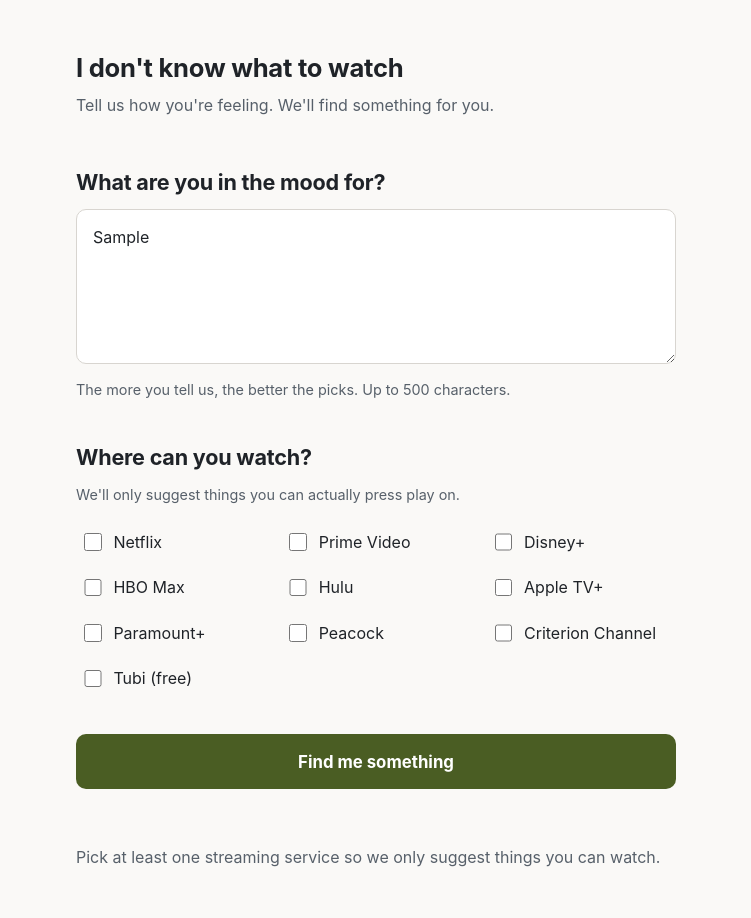
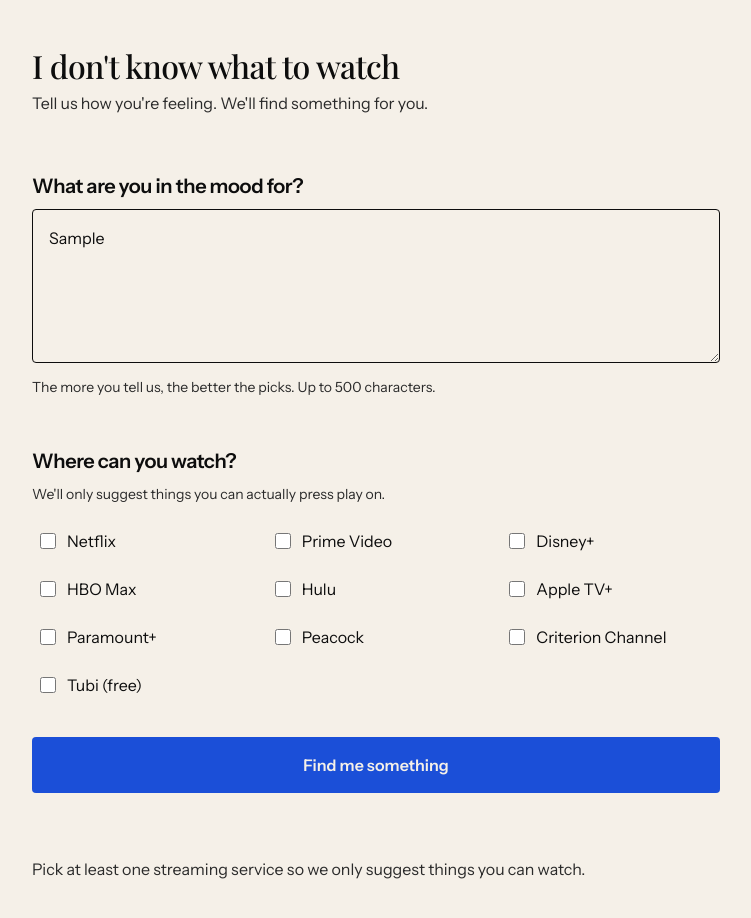
Before and after one commit to green-melinda/find-a-film, a website: page public/index.html in a window 1280 px wide. Both pictures are taken after typing "Sample" into the empty fields and a click on the button "Find me something". Shown: the whole page, without its empty margins (264-1015 px from the left). Drawn offline with nearby package versions, Linux system fonts and the light colour scheme.

Commit message:
Adopt Civic Ink v1.5 via two-layer token adaptation

```diff
--- a/public/index.html
+++ b/public/index.html
@@ -4,6 +4,10 @@
   <meta charset="utf-8">
   <meta name="viewport" content="width=device-width, initial-scale=1">
   <title>find-a-film</title>
+  <link rel="preconnect" href="https://fonts.googleapis.com">
+  <link rel="preconnect" href="https://fonts.gstatic.com" crossorigin>
+  <link href="https://fonts.googleapis.com/css2?family=Instrument+Sans:wght@400..700&family=Playfair+Display:wght@400..700&display=swap" rel="stylesheet">
+  <link rel="stylesheet" href="tokens.css">
   <link rel="stylesheet" href="styles.css">
 </head>
 <body>
--- a/public/styles.css
+++ b/public/styles.css
@@ -1,17 +1,8 @@
-/* find-a-film — static skeleton styles
-   Content-first: type does the structure, color stays out of the way. */
-
-:root {
-  --ink: #1f2328;
-  --ink-soft: #57606a;
-  --paper: #faf9f7;
-  --card: #ffffff;
-  --line: #d8d5d0;
-  --accent: #4a5d23;      /* olive — calm, not streaming-service neon */
-  --accent-ink: #ffffff;
-  --badge-bg: #eef0e8;
-  --radius: 10px;
-}
+/* find-a-film — Civic Ink adaptation (tokens v0.2)
+   Content-first: type does the structure, color stays out of the way.
+   All values come from the --ff-* theme layer in tokens.css. This file
+   references no raw colors, sizes, or radii — if a value is missing,
+   add it to the theme layer, don't hardcode it here. */
 
 * {
   box-sizing: border-box;
@@ -19,54 +10,58 @@
 
 body {
   margin: 0;
-  background: var(--paper);
-  color: var(--ink);
-  font-family: -apple-system, BlinkMacSystemFont, "Segoe UI", Roboto, Helvetica, Arial, sans-serif;
-  line-height: 1.55;
+  background: var(--ff-page);
+  color: var(--ff-text);
+  font-family: var(--ff-body-font);
+  font-size: var(--ff-body-size);
+  line-height: var(--ff-body-leading);
 }
 
 .site-header,
 main {
-  max-width: 40rem;
+  max-width: var(--ff-measure);
   margin: 0 auto;
-  padding: 0 1.25rem;
+  padding: 0 var(--ff-gap);
 }
 
 .site-header {
-  padding-top: 3rem;
-  padding-bottom: 0.5rem;
+  padding-top: var(--ff-page-top);
+  padding-bottom: var(--ff-gap-tight);
 }
 
 h1 {
-  font-size: 1.6rem;
-  letter-spacing: -0.01em;
+  font-family: var(--ff-h1-font);
+  font-size: var(--ff-h1-size);
+  font-weight: 500;
+  line-height: var(--ff-h1-leading);
+  letter-spacing: var(--ff-h1-tracking);
   margin: 0;
 }
 
 .tagline {
-  color: var(--ink-soft);
-  margin: 0.35rem 0 0;
+  color: var(--ff-text-soft);
+  margin: var(--ff-gap-tight) 0 0;
 }
 
 /* --- Beats --- */
 
 .beat {
-  margin-top: 2.5rem;
+  margin-top: var(--ff-gap-beat);
 }
 
 .beat-prompt {
   display: block;
-  font-size: 1.35rem;
-  font-weight: 650;
-  letter-spacing: -0.01em;
-  margin-bottom: 0.6rem;
+  font-size: var(--ff-prompt-size);
+  font-weight: 600;
+  letter-spacing: var(--ff-h1-tracking);
+  margin-bottom: var(--ff-gap-tight);
   padding: 0;
 }
 
 .field-note {
-  color: var(--ink-soft);
-  font-size: 0.9rem;
-  margin: 0.5rem 0 0;
+  color: var(--ff-text-soft);
+  font-size: var(--ff-meta-size);
+  margin: var(--ff-gap-tight) 0 0;
 }
 
 /* Beat 1 — mood */
@@ -75,20 +70,20 @@
   width: 100%;
   font: inherit;
   color: inherit;
-  background: var(--card);
-  border: 1px solid var(--line);
-  border-radius: var(--radius);
-  padding: 0.9rem 1rem;
+  background: var(--ff-surface);
+  border: var(--ff-input-border);
+  border-radius: var(--ff-radius);
+  padding: var(--ff-gap);
   resize: vertical;
 }
 
 textarea::placeholder {
-  color: #9aa1a9;
+  color: var(--ff-text-soft);
 }
 
 textarea:focus-visible {
-  outline: 2px solid var(--accent);
-  outline-offset: 1px;
+  outline: var(--ff-focus-ring);
+  outline-offset: var(--ff-focus-offset);
 }
 
 /* Beat 2 — services */
@@ -100,7 +95,7 @@
 }
 
 .beat-services .field-note {
-  margin: 0 0 1rem;
+  margin: 0 0 var(--ff-gap);
 }
 
 .service-list {
@@ -109,76 +104,87 @@
   padding: 0;
   display: grid;
   grid-template-columns: repeat(auto-fill, minmax(11rem, 1fr));
-  gap: 0.4rem 1rem;
+  gap: var(--ff-gap-tight) var(--ff-gap);
 }
 
 .service-list label {
   display: flex;
   align-items: center;
-  gap: 0.55rem;
-  padding: 0.45rem 0.25rem;
-  border-radius: 6px;
+  gap: var(--ff-gap-tight);
+  padding: var(--ff-gap-tight) var(--ff-gap-hairline);
+  border-radius: var(--ff-radius);
   cursor: pointer;
 }
 
 .service-list input[type="checkbox"] {
-  width: 1.1rem;
-  height: 1.1rem;
-  accent-color: var(--accent);
+  width: 16px;
+  height: 16px;
+  accent-color: var(--ff-selected); /* Acid's one job: the moment of choice */
+}
+
+.service-list input[type="checkbox"]:focus-visible {
+  outline: var(--ff-focus-ring);
+  outline-offset: var(--ff-focus-offset);
 }
 
 /* The button */
 
 .find-button {
-  margin-top: 2.25rem;
+  margin-top: var(--ff-gap-component);
   width: 100%;
   font: inherit;
-  font-size: 1.05rem;
-  font-weight: 650;
-  color: var(--accent-ink);
-  background: var(--accent);
+  font-weight: 600;
+  color: var(--ff-interactive-ink);
+  background: var(--ff-interactive);
   border: 0;
-  border-radius: var(--radius);
-  padding: 0.9rem 1rem;
+  border-radius: var(--ff-radius);
+  padding: var(--ff-gap);
   cursor: pointer;
+  transition: text-underline-offset var(--duration-fast) var(--ease-out);
 }
 
 .find-button:hover {
-  filter: brightness(1.08);
+  text-decoration: underline;
+  text-underline-offset: 3px;
 }
 
 .find-button:focus-visible {
-  outline: 2px solid var(--ink);
-  outline-offset: 2px;
+  outline: var(--ff-focus-ring);
+  outline-offset: var(--ff-focus-offset);
+}
+
+.find-button:disabled {
+  opacity: 0.7;
+  cursor: wait;
 }
 
 /* --- Beat 3: result card --- */
 
 .results {
-  margin-top: 3.5rem;
-  padding-bottom: 4rem;
+  margin-top: var(--ff-gap-section);
+  padding-bottom: var(--ff-gap-section);
 }
 
 .results-header {
   display: flex;
   align-items: baseline;
   justify-content: space-between;
-  gap: 1rem;
-  margin-bottom: 0.75rem;
+  gap: var(--ff-gap);
+  margin-bottom: var(--ff-gap-tight);
 }
 
 .results-heading {
-  color: var(--ink-soft);
-  font-size: 0.85rem;
+  color: var(--ff-text-soft);
+  font-size: var(--ff-label-size);
   text-transform: uppercase;
-  letter-spacing: 0.06em;
+  letter-spacing: var(--ff-label-tracking);
   margin: 0;
 }
 
 .start-over {
   font: inherit;
-  font-size: 0.9rem;
-  color: var(--accent);
+  font-size: var(--ff-meta-size);
+  color: var(--ff-link);
   background: none;
   border: 0;
   padding: 0;
@@ -188,39 +194,34 @@
 }
 
 .start-over:focus-visible {
-  outline: 2px solid var(--accent);
-  outline-offset: 2px;
+  outline: var(--ff-focus-ring);
+  outline-offset: var(--ff-focus-offset);
 }
 
 .results-note {
-  color: var(--ink-soft);
+  color: var(--ff-text-soft);
   margin: 0;
 }
 
-.result-card + .result-card {
-  margin-top: 1rem;
-}
-
-.find-button:disabled {
-  opacity: 0.7;
-  cursor: wait;
-}
-
 .results-section-heading {
-  font-size: 1.15rem;
-  font-weight: 650;
-  letter-spacing: -0.01em;
-  margin: 2rem 0 0.75rem;
+  font-size: var(--ff-prompt-size);
+  font-weight: 600;
+  letter-spacing: var(--ff-h1-tracking);
+  margin: var(--ff-gap-component) 0 var(--ff-gap-tight);
 }
 
 .result-card {
-  background: var(--card);
-  border: 1px solid var(--line);
-  border-radius: var(--radius);
-  padding: 1.25rem 1.4rem;
+  background: var(--ff-surface);
+  border: var(--ff-rule);
+  border-radius: var(--ff-radius);
+  padding: var(--ff-pad-card);
   display: flex;
-  gap: 1.25rem;
+  gap: var(--ff-gap);
   align-items: flex-start;
+}
+
+.result-card + .result-card {
+  margin-top: var(--ff-gap);
 }
 
 .result-body {
@@ -229,46 +230,57 @@
 }
 
 .result-poster {
-  width: 5.75rem;
+  width: 92px;
   aspect-ratio: 2 / 3;
   object-fit: cover;
-  border-radius: 6px;
+  border-radius: var(--ff-radius);
   flex-shrink: 0;
 }
 
 @media (max-width: 480px) {
   .result-poster {
-    width: 4.25rem;
+    width: 68px;
   }
 }
 
 .result-title {
-  font-size: 1.15rem;
+  font-size: var(--ff-prompt-size);
+  font-weight: 600;
   margin: 0;
 }
 
 .result-meta {
-  color: var(--ink-soft);
+  color: var(--ff-text-soft);
   font-weight: 400;
-  font-size: 0.95rem;
+  font-size: var(--ff-meta-size);
 }
 
 .result-why {
-  margin: 0.7rem 0 0;
+  margin: var(--ff-gap-tight) 0 0;
 }
 
 .result-availability {
-  margin: 0.9rem 0 0;
-  color: var(--ink-soft);
-  font-size: 0.9rem;
+  margin: var(--ff-gap-tight) 0 0;
+  color: var(--ff-text-soft);
+  font-size: var(--ff-meta-size);
 }
 
 .service-badge {
   display: inline-block;
-  background: var(--badge-bg);
-  color: var(--ink);
-  border-radius: 999px;
-  padding: 0.15rem 0.7rem;
-  font-size: 0.85rem;
-  margin-right: 0.25rem;
+  background: none;
+  border: var(--ff-rule);
+  color: var(--ff-text);
+  border-radius: var(--ff-radius-badge);
+  padding: var(--ff-gap-hairline) var(--ff-gap-tight);
+  font-size: var(--ff-label-size);
+  letter-spacing: var(--ff-label-tracking);
+  margin-right: var(--ff-gap-hairline);
 }
+
+/* Motion is opt-in enhancement only */
+
+@media (prefers-reduced-motion: reduce) {
+  .find-button {
+    transition: none;
+  }
+}
--- /dev/null
+++ b/public/tokens.css
@@ -0,0 +1,174 @@
+/*
+ * find-a-film — design tokens v0.2
+ *
+ * Civic Ink v1.5 as base, adapted for find-a-film. Supersedes v0.1
+ * (a standalone extraction of the app's as-deployed values — rejected:
+ * it enshrined everything Civic Ink forbids; see field-notes
+ * docs/rejections.md, 2026-07-08).
+ *
+ * Architecture, two layers:
+ *   1. PRIMITIVES — Civic Ink v1.5, verbatim. Snapshot of
+ *      working-with-me/design-system/tokens.css @ commit dfc3239,
+ *      same pin as the Field Notes site. Do not edit values here;
+ *      change the source, then re-snapshot.
+ *   2. THEME — --ff-* semantic aliases. The app's stylesheet references
+ *      ONLY this layer. Themes may remap; they may not invent values.
+ *
+ * Adaptation decisions (Melinda, 2026-07-08):
+ *   - Olive (#4a5d23) is retired. Cobalt is the interactive color.
+ *   - Acid appears once, small: the checked state on service
+ *     checkboxes. One job per page.
+ *   - 10px/6px radii → 4px. Ad-hoc rem spacing → 8pt grid.
+ *   - System font stack (Arial-prone) → Playfair Display + Instrument
+ *     Sans. Requires loading the faces; toy pays the page-weight cost
+ *     of membership.
+ */
+
+:root {
+  /* ============ LAYER 1 — Civic Ink v1.5 primitives ============ */
+
+  /* Color — Civic Ink light palette */
+  --color-ink:        #0D0D0D;
+  --color-paper:      #F5F0E8;
+  --color-acid:       #D6E000;
+  --color-cobalt:     #1B4FD8;
+  --color-warm-rule:  #E8E0D0;
+  --color-charcoal:   #2A2A2A;
+  --color-alarm:      #DC2626;
+  --color-alarm-bg:   #FFF5F5;
+
+  /* Type scale — display (Playfair Display) */
+  --text-display-xl:  64px;
+  --text-display-lg:  40px;
+  --text-display-md:  32px;
+
+  /* Type scale — body (Instrument Sans) */
+  --text-body-xl:     24px;
+  --text-body-lg:     20px;
+  --text-body-md:     16px;
+  --text-body-sm:     14px;
+  --text-body-xs:     12px;
+
+  /* Line height */
+  --leading-tight:    1.1;
+  --leading-normal:   1.5;
+  --leading-loose:    1.75;
+
+  /* Letter spacing */
+  --tracking-tight:  -0.02em;
+  --tracking-normal:  0;
+  --tracking-wide:    0.08em;
+  --tracking-wider:   0.15em;
+
+  /* Font stacks */
+  --font-display: 'Playfair Display', 'Georgia', 'Times New Roman', serif;
+  --font-body:    'Instrument Sans', 'Helvetica Neue', 'Helvetica', sans-serif;
+  --font-mono:    'Courier New', 'Courier', monospace;
+
+  /* Spacing — 8pt grid */
+  --space-1:   4px;
+  --space-2:   8px;
+  --space-3:  16px;
+  --space-4:  24px;
+  --space-5:  32px;
+  --space-6:  48px;
+  --space-7:  64px;
+  --space-8:  96px;
+  --space-9: 128px;
+
+  /* Layout */
+  --container-narrow:  720px;
+
+  /* Borders & rules */
+  --border-thin:        0.5px solid var(--color-ink);
+  --border-mid:           1px solid var(--color-ink);
+  --border-heavy:         2px solid var(--color-ink);
+  --border-rule:          1px solid var(--color-warm-rule);
+  --border-accent-acid:   4px solid var(--color-acid);
+  --border-accent-cobalt: 4px solid var(--color-cobalt);
+
+  /* Border radius — two settings only: subtle or pill */
+  --radius-sm:   4px;
+  --radius-pill: 100px;
+
+  /* Motion */
+  --duration-fast:  100ms;
+  --duration-mid:   200ms;
+  --duration-slow:  350ms;
+  --ease-sharp:     cubic-bezier(0.4, 0, 0.2, 1);
+  --ease-out:       cubic-bezier(0, 0, 0.2, 1);
+
+  /* ============ LAYER 2 — find-a-film theme (--ff-*) ============
+     The app's stylesheet uses these and only these. */
+
+  /* Surfaces. No white cards: Civic Ink builds structure with
+     hairlines on paper, not elevation. */
+  --ff-page:           var(--color-paper);
+  --ff-surface:        var(--color-paper);
+  --ff-rule:           var(--border-rule);
+
+  /* Text */
+  --ff-text:           var(--color-ink);
+  --ff-text-soft:      var(--color-charcoal);
+
+  /* Inputs — 1px ink border; paper-on-paper needs the line to work */
+  --ff-input-border:   var(--border-mid);
+
+  /* Interactive — olive's successor */
+  --ff-interactive:     var(--color-cobalt);
+  --ff-interactive-ink: var(--color-paper);
+  --ff-link:            var(--color-cobalt);
+
+  /* Acid's one job: the checked state on service checkboxes */
+  --ff-selected:       var(--color-acid);
+
+  /* Focus — Cobalt, never Acid (acid-on-paper ≈ 1.5:1, fails 3:1) */
+  --ff-focus-ring:     2px solid var(--color-cobalt);
+  --ff-focus-offset:   2px;
+
+  /* Errors — Civic Ink voice: explain, fix, never apologize */
+  --ff-error:          var(--color-alarm);
+  --ff-error-bg:       var(--color-alarm-bg);
+
+  /* Type roles */
+  --ff-body-font:      var(--font-body);
+  --ff-h1-font:        var(--font-display);
+  --ff-h1-size:        var(--text-display-md);   /* 32px — h1 in a 720px column */
+  --ff-h1-leading:     var(--leading-tight);
+  --ff-h1-tracking:    var(--tracking-tight);
+
+  --ff-prompt-font:    var(--font-body);
+  --ff-prompt-size:    var(--text-body-lg);      /* beat prompts, section heads */
+  --ff-body-size:      var(--text-body-md);
+  --ff-meta-size:      var(--text-body-sm);      /* notes, meta, availability */
+  --ff-label-size:     var(--text-body-xs);      /* uppercase eyebrows, badges */
+  --ff-label-tracking: var(--tracking-wide);
+  --ff-body-leading:   var(--leading-normal);
+
+  /* Shape */
+  --ff-radius:         var(--radius-sm);         /* 4px, everywhere, no exceptions */
+  --ff-radius-badge:   var(--radius-pill);
+
+  /* Rhythm — replaces v1's 17 ad-hoc rem values */
+  --ff-gap-hairline:   var(--space-1);
+  --ff-gap-tight:      var(--space-2);
+  --ff-gap:            var(--space-3);
+  --ff-pad-card:       var(--space-4);
+  --ff-gap-component:  var(--space-5);
+  --ff-gap-beat:       var(--space-6);           /* between the three beats */
+  --ff-gap-section:    var(--space-7);
+  --ff-page-top:       var(--space-6);
+
+  /* Measure */
+  --ff-measure:        var(--container-narrow);  /* was 40rem; inherits 720px */
+}
+
+/*
+ * v0.2 open questions (for the restyle, not for this file):
+ * 1. v1's type scale had 7 sizes; the theme maps to 5 roles. The three
+ *    quiet-text sizes (0.95/0.9/0.85rem) merge into --ff-meta-size.
+ * 2. .find-button hover was filter:brightness() — replace with a
+ *    tokenized treatment (cobalt + underline, or heavier border) during
+ *    the restyle. No computed hovers.
+ * 3. Poster thumbnails: 2/3 aspect stays; corner radius goes 4px.
+ */
```
Also changed, not shown: CLAUDE.md (+7 -2 lines).
